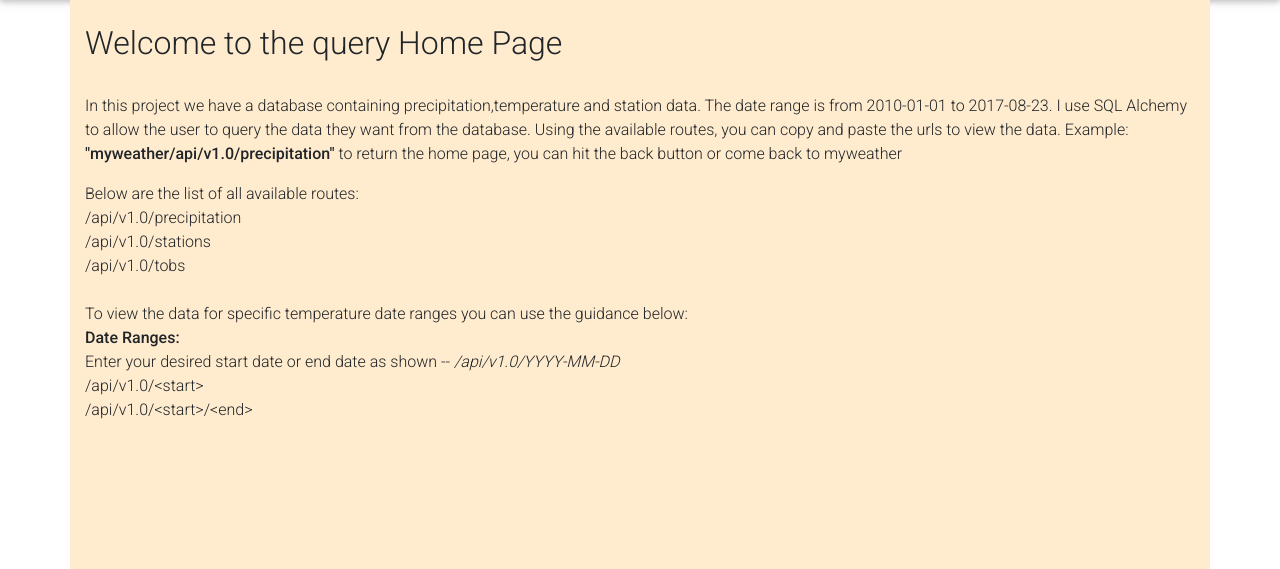
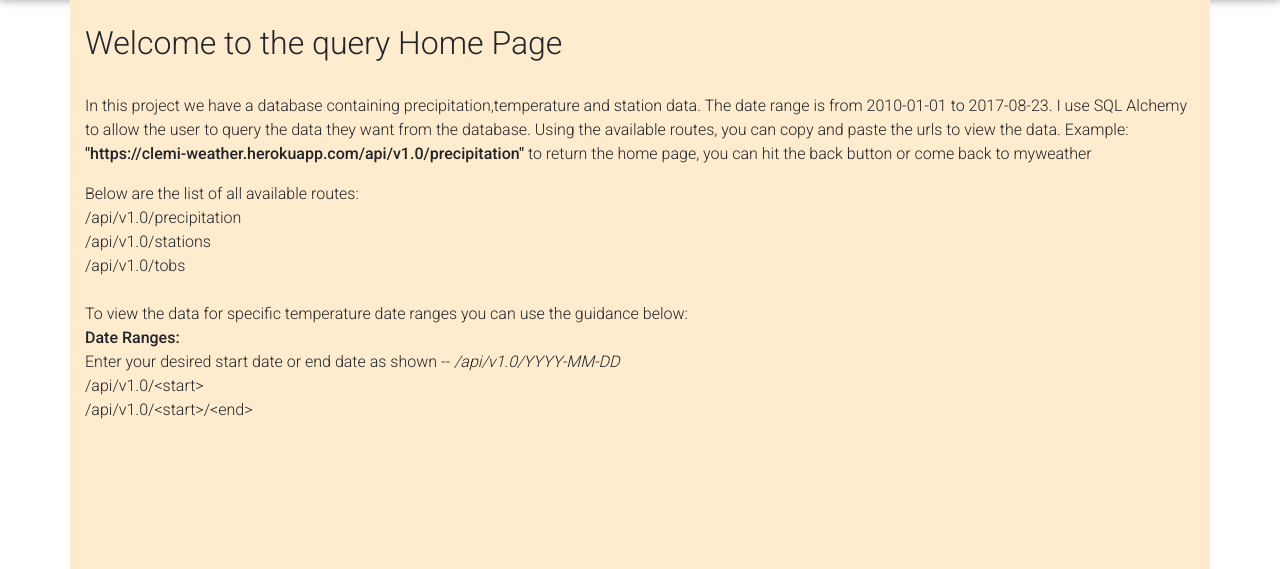
Before and after one commit to clemiblac/SQLAlchemy_building_routes, a Flask app: page / in a window 1280 px wide. Shown: the part 82-651 px from the top of the page. Run offline with Flask 2, Linux system fonts and the light colour scheme; some libraries are stand-ins or nearby versions.

Commit message:
updating home page

```diff
--- a/templates/index.html
+++ b/templates/index.html
@@ -63,7 +63,7 @@
                             In this project we have a database containing precipitation,temperature and station data. The date range is from
                             2010-01-01 to 2017-08-23. I use SQL Alchemy to allow the user to query the data they want from the database.
                             Using the available routes, you can copy and paste the urls to view the data.
-                            Example: <strong>"myweather/api/v1.0/precipitation"</strong>
+                            Example: <strong>"https://clemi-weather.herokuapp.com/api/v1.0/precipitation"</strong>
 
                             to return the home page, you can hit the back button or come back to myweather
                          </p>
```
